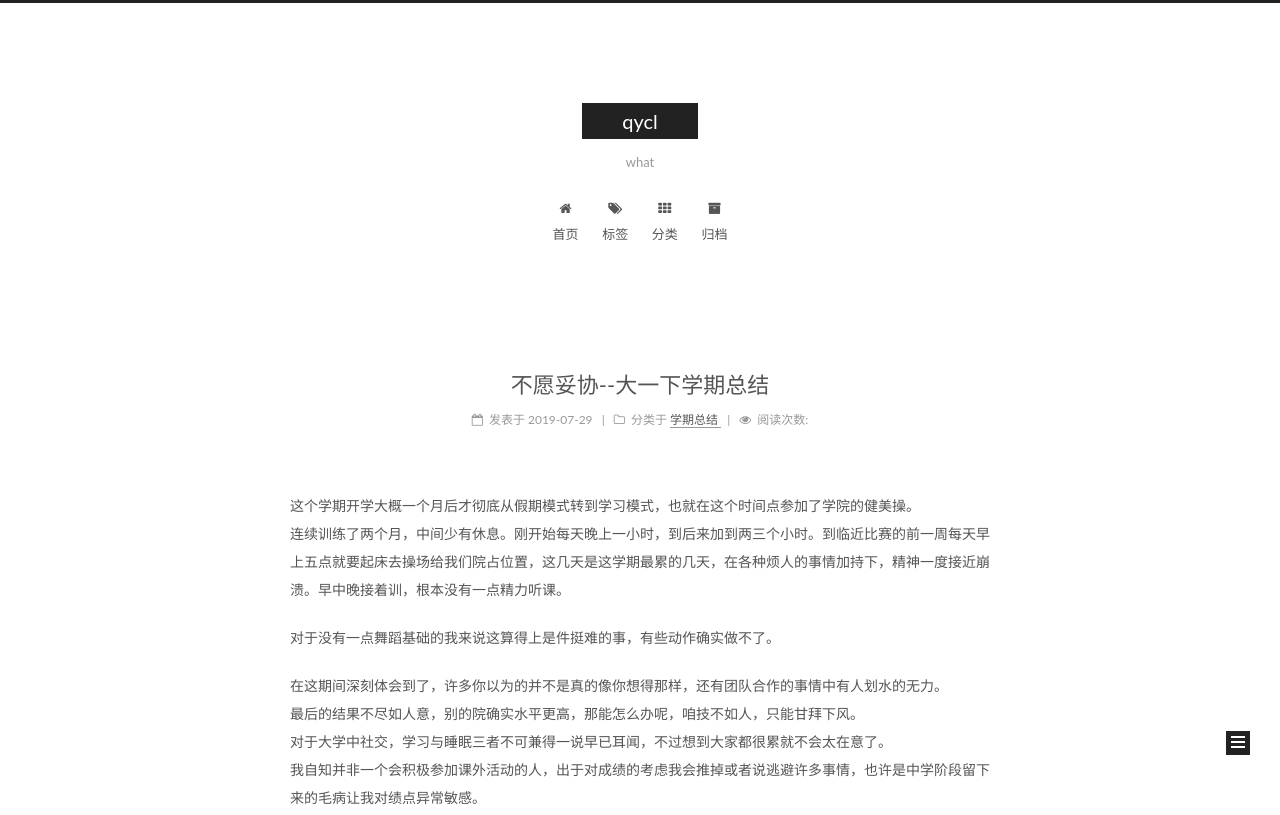
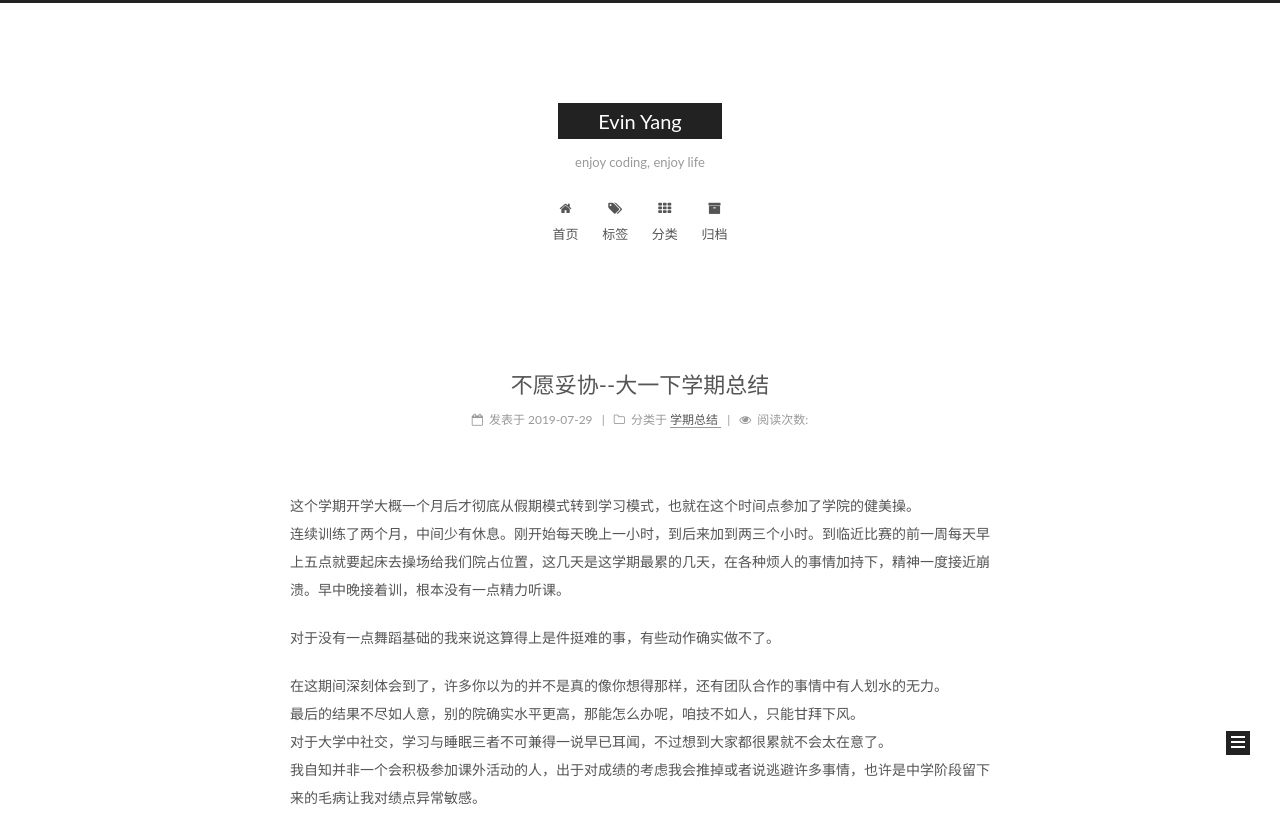
Before and after one commit to qycl50224/qycl50224.github.io, a plain HTML site: page index.html in a window 1280 px wide. Shown: the top 815 px of the page. Drawn offline with Linux system fonts and the light colour scheme; some packages are replaced by stand-ins of ours; a script that the page names is missing.

Commit message:
Site updated: 2019-07-30 13:45:32

```diff
--- a/index.html
+++ b/index.html
@@ -82,13 +82,13 @@
 <meta name="description" content="i don&apos;t know what to describe">
 <meta name="keywords" content="no keywords">
 <meta property="og:type" content="website">
-<meta property="og:title" content="qycl">
+<meta property="og:title" content="Evin Yang">
 <meta property="og:url" content="http://qycl50224.github.io/index.html">
-<meta property="og:site_name" content="qycl">
+<meta property="og:site_name" content="Evin Yang">
 <meta property="og:description" content="i don&apos;t know what to describe">
 <meta property="og:locale" content="zh-Hans">
 <meta name="twitter:card" content="summary">
-<meta name="twitter:title" content="qycl">
+<meta name="twitter:title" content="Evin Yang">
 <meta name="twitter:description" content="i don&apos;t know what to describe">
 
 
@@ -125,7 +125,7 @@
 
 
 
-  <title>qycl</title>
+  <title>Evin Yang</title>
 
 
 
@@ -156,12 +156,12 @@
     <div class="custom-logo-site-title">
       <a href="/" class="brand" rel="start">
         <span class="logo-line-before"><i></i></span>
-        <span class="site-title">qycl</span>
+        <span class="site-title">Evin Yang</span>
         <span class="logo-line-after"><i></i></span>
       </a>
     </div>
 
-        <p class="site-subtitle">what</p>
+        <p class="site-subtitle">enjoy coding, enjoy life</p>
 
   </div>
 
@@ -262,7 +262,7 @@
     </span>
 
     <span hidden itemprop="publisher" itemscope itemtype="http://schema.org/Organization">
-      <meta itemprop="name" content="qycl">
+      <meta itemprop="name" content="Evin Yang">
     </span>
 
 
@@ -453,7 +453,7 @@
     </span>
 
     <span hidden itemprop="publisher" itemscope itemtype="http://schema.org/Organization">
-      <meta itemprop="name" content="qycl">
+      <meta itemprop="name" content="Evin Yang">
     </span>
 
 
```
Also changed, not shown: 2019/07/27/hello-world/index.html (+5 -5 lines), 2019/07/29/大一下学期总结/index.html (+5 -5 lines), about/index.html (+4 -4 lines), archives/2019/07/index.html (+6 -6 lines), archives/2019/index.html (+6 -6 lines), archives/index.html (+6 -6 lines), categories/index.html (+4 -4 lines), categories/学期总结/index.html (+6 -6 lines), friends/index.html (+4 -4 lines), tags/index.html (+4 -4 lines), tags/学期总结/index.html (+6 -6 lines).
